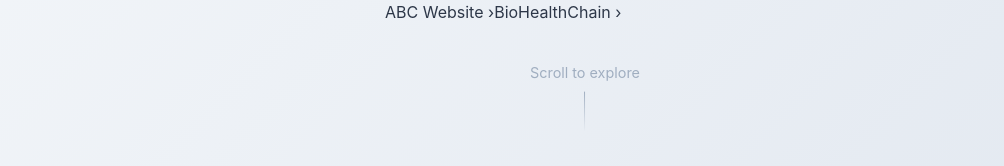
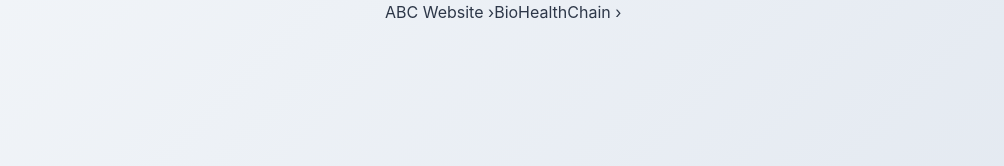
Before and after one commit to sandileSiwundla/Portfolio, a Next.js app: page / in a window 1280 px wide. Shown: the part 631-797 px from the top of the page, without its empty margins (55-1059 px from the left). Built offline with nearby package versions, Linux system fonts and the light colour scheme.

Commit message:
Removed scroll

```diff
--- a/app/page.tsx
+++ b/app/page.tsx
@@ -140,10 +140,6 @@
           </div>
         </div>
 
-        <div className="scroll-indicator">
-          <span>Scroll to explore</span>
-          <div className="scroll-line"></div>
-        </div>
       </main>
     </div>
   );
```
